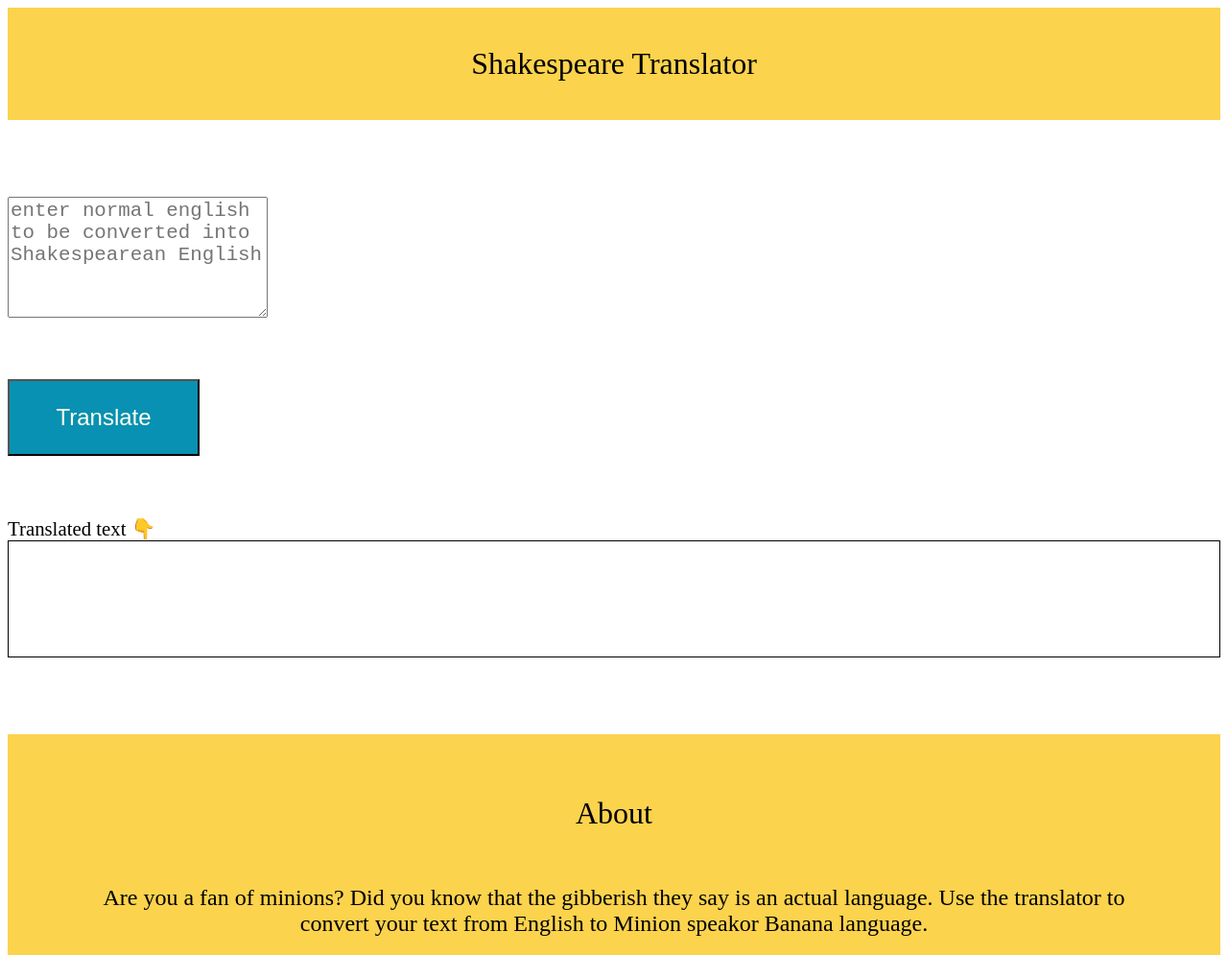
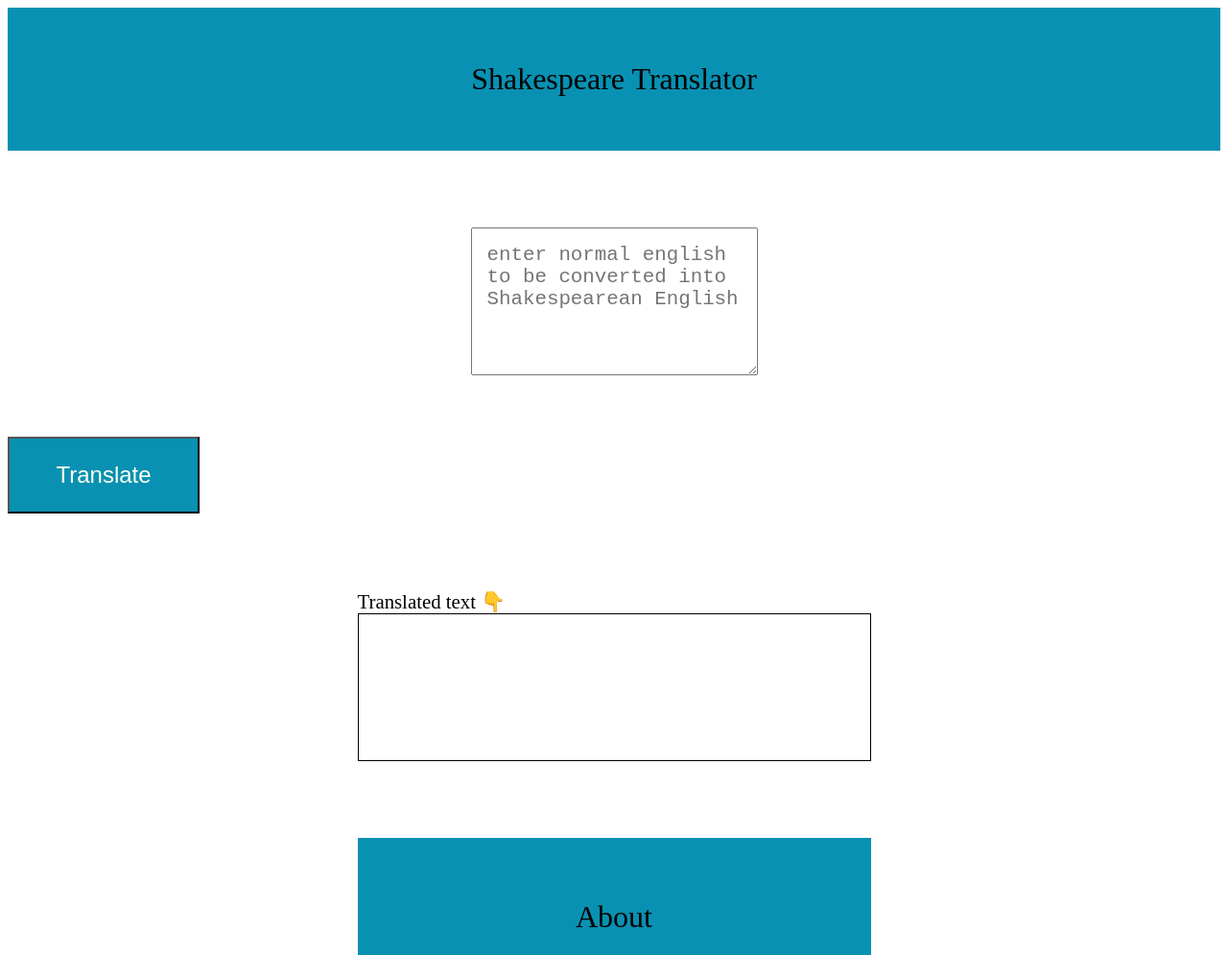
Before and after one commit to mehul-anand/Shakespeare-mark-Seven, a plain HTML site: page index.html in a window 1280 px wide. Shown: the top 995 px of the page at 96% size. Drawn offline with Linux system fonts and the light colour scheme.

Commit message:
containers

```diff
--- a/styles.css
+++ b/styles.css
@@ -20,13 +20,22 @@
 }
 
 nav{
-    background-color: #FCD34D;
+    background-color: #0891B2;
     padding: 2.5rem;
     margin-bottom: 5rem;
 }
 
 footer{
-    background-color: #FCD34D;
+    background-color: #0891B2;
     padding: 3rem;
     margin-top: 5rem;
 }
+
+.container{
+    padding: 1rem 1rem;
+}
+
+.container-centre{
+    max-width: 535px;
+    margin: auto;
+}
```
